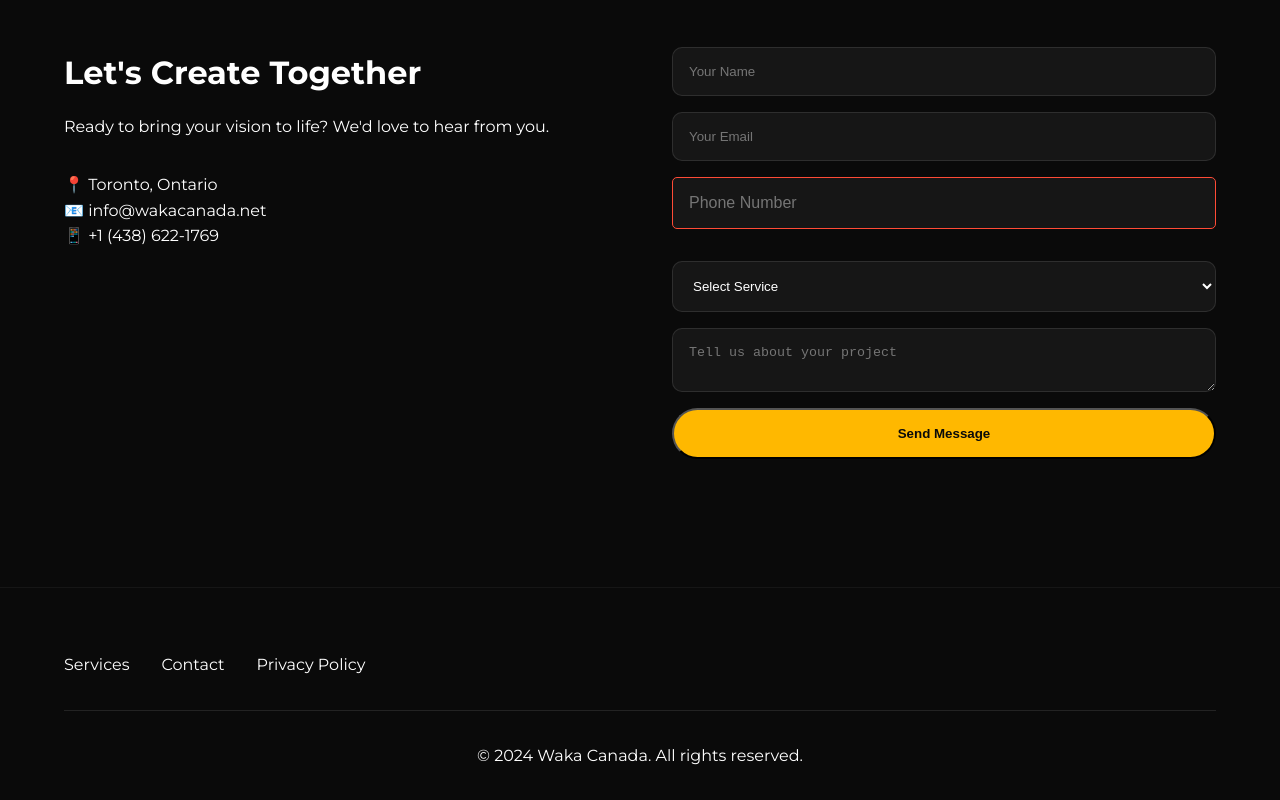
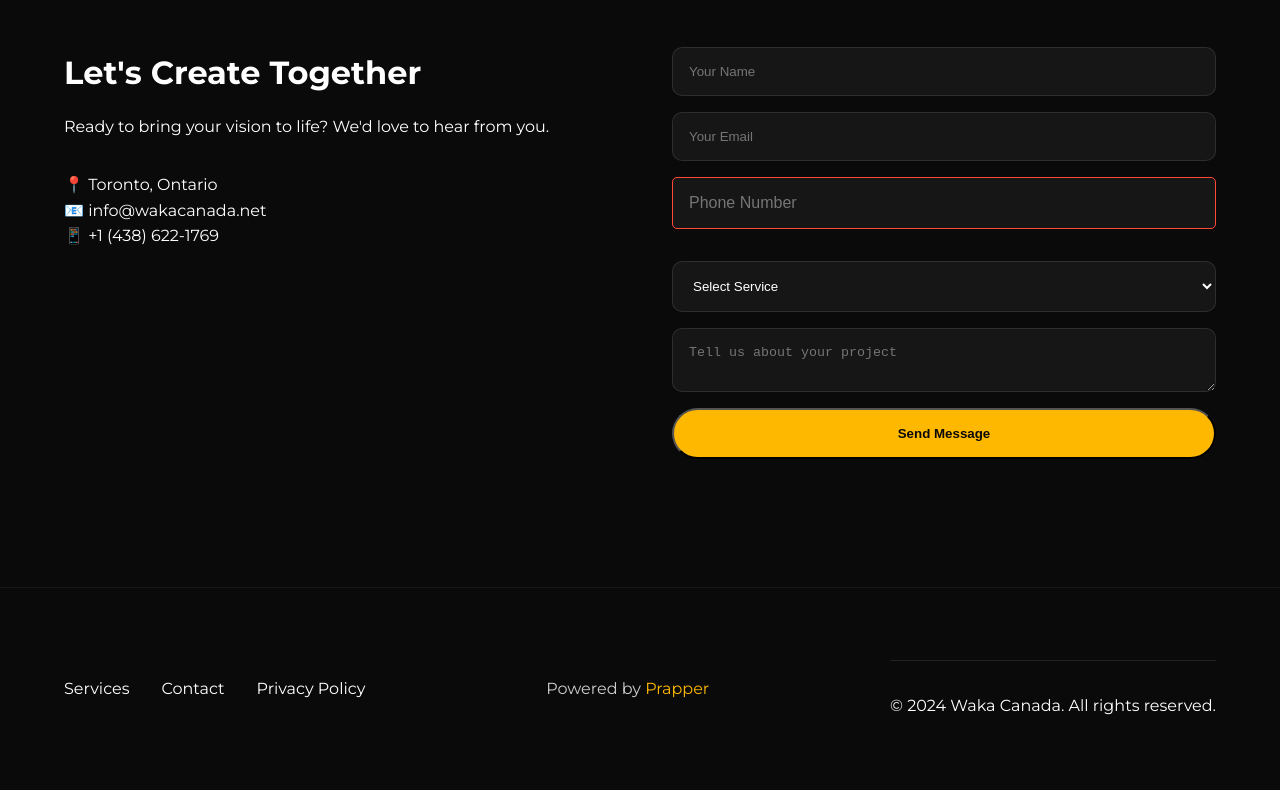
Before and after one commit to whoakashtyagi/waka, a plain HTML site: page index.html in a window 1280 px wide. Shown: the part 7067-7867 px from the top of the page. Drawn offline with nearby package versions, Linux system fonts and the light colour scheme.

Commit message:
Added Prapper credit in footer with link to www.prapper.com

```diff
--- a/index.html
+++ b/index.html
@@ -319,9 +319,12 @@
                 <a href="#contact">Contact</a>
                 <a href="#">Privacy Policy</a>
             </div>
-        </div>
-        <div class="footer-bottom">
-            <p>&copy; 2024 Waka Canada. All rights reserved.</p>
+            <div class="footer-credit">
+                <p>Powered by <a href="https://www.prapper.com" target="_blank" rel="noopener noreferrer">Prapper</a></p>
+            </div>
+            <div class="footer-bottom">
+                <p>&copy; 2024 Waka Canada. All rights reserved.</p>
+            </div>
         </div>
     </footer>
 
--- a/styles.css
+++ b/styles.css
@@ -871,3 +871,27 @@ footer {
     top: 0;
     z-index: 1000;
 }
+
+.footer-credit {
+    text-align: center;
+    margin: 1.5rem 0;
+    color: rgba(255, 255, 255, 0.8);
+}
+
+.footer-credit a {
+    color: var(--primary);
+    text-decoration: none;
+    font-weight: 500;
+    transition: color 0.3s ease;
+}
+
+.footer-credit a:hover {
+    color: var(--accent);
+}
+
+@media (max-width: 768px) {
+    .footer-credit {
+        margin: 1rem 0;
+        font-size: 0.9rem;
+    }
+}
```
